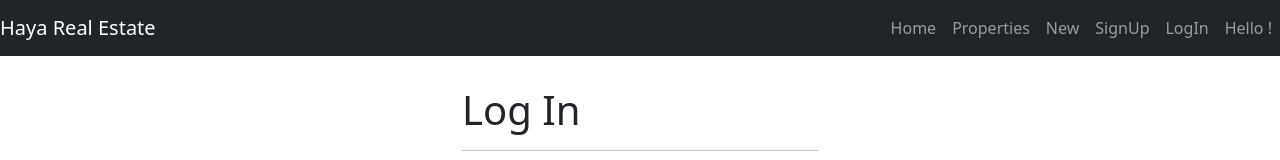
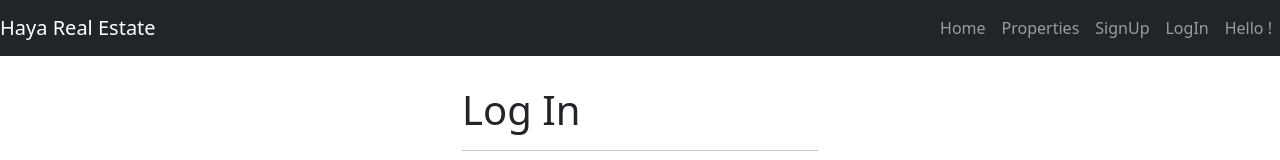
Before and after one commit to SilviuDN/haya-real-estate, a React (Create React App) app in the folder client/: page /login in a window 1280 px wide. Shown: the top 160 px of the page. Built offline with nearby package versions, Linux system fonts and the light colour scheme; no server answers.

Commit message:
relocated Footer

```diff
--- a/client/src/components/App.js
+++ b/client/src/components/App.js
@@ -3,7 +3,7 @@ import './App.css';
 import 'bootstrap/dist/css/bootstrap.min.css'
 
 import Routes from './Routes'
-import Footer from './Footer/Footer';
+import Footer from './layout/Footer/Footer';
 import Navigation from './layout/Navigation/Navigation';
 import AuthService from '../services/auth.services'
 
--- a/client/src/components/layout/Navigation/Navigation.js
+++ b/client/src/components/layout/Navigation/Navigation.js
@@ -23,7 +23,13 @@ const Navigation = ({ storeUser, loggedUser }) => {
                 <Nav className="mr-auto">
                     <Link className="nav-link" to="/">Home</Link>
                     <Link className="nav-link" to="/properties">Properties</Link>
-                    <Link className="nav-link" to="/properties/new">New</Link>
+                    {loggedUser && ( loggedUser.role === 'admin' || loggedUser.role === 'agent')
+                    ?
+                        <Link className="nav-link" to="/properties/new">New</Link>
+                    :
+                    null
+                    }
+
 
                     {!loggedUser
                         ?
```
Also changed, not shown: client/src/components/layout/Footer/Footer.js (renamed from client/src/components/Footer/Footer.js).
